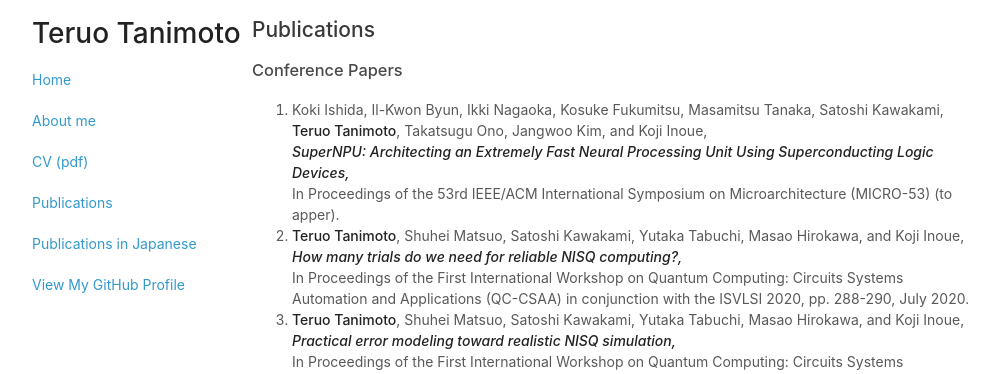
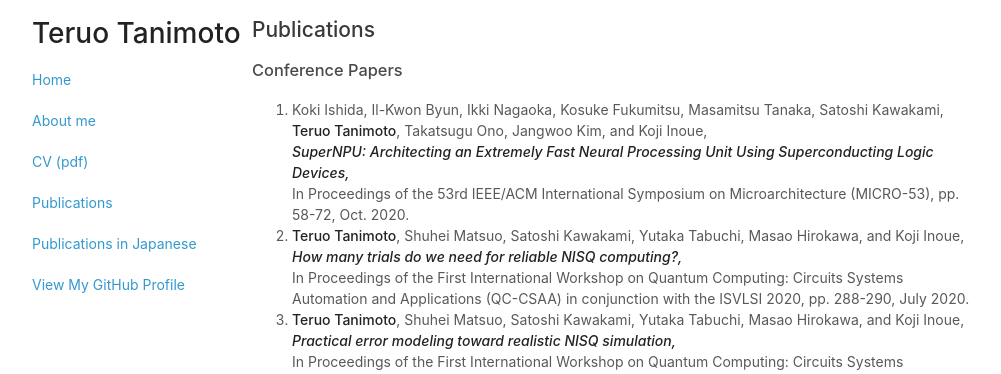
Before and after one commit to teruo41/teruo41.github.io, a Jekyll site: the page built from pubse.md, in a window 1280 px wide and 900 px high. Shown: the top 374 px of the window, without its empty margins (138-1139 px from the left). Built offline with Jekyll 4.4.1, drawn with Linux system fonts in a browser that asks for light colours.

Commit message:
Update pubse.md

```diff
--- a/pubse.md
+++ b/pubse.md
@@ -9,7 +9,7 @@ title: Publications
 
 0. Koki Ishida, Il-Kwon Byun, Ikki Nagaoka, Kosuke Fukumitsu, Masamitsu Tanaka, Satoshi Kawakami, __Teruo Tanimoto__, Takatsugu Ono, Jangwoo Kim, and Koji Inoue,
    ***SuperNPU: Architecting an Extremely Fast Neural Processing Unit Using Superconducting Logic Devices,***
-   In Proceedings of the 53rd IEEE/ACM International Symposium on Microarchitecture (MICRO-53) (to apper).
+   In Proceedings of the 53rd IEEE/ACM International Symposium on Microarchitecture (MICRO-53), pp. 58-72, Oct. 2020.
 
 0. __Teruo Tanimoto__, Shuhei Matsuo, Satoshi Kawakami, Yutaka Tabuchi, Masao Hirokawa, and Koji Inoue,
    ***How many trials do we need for reliable NISQ computing?,***
```
